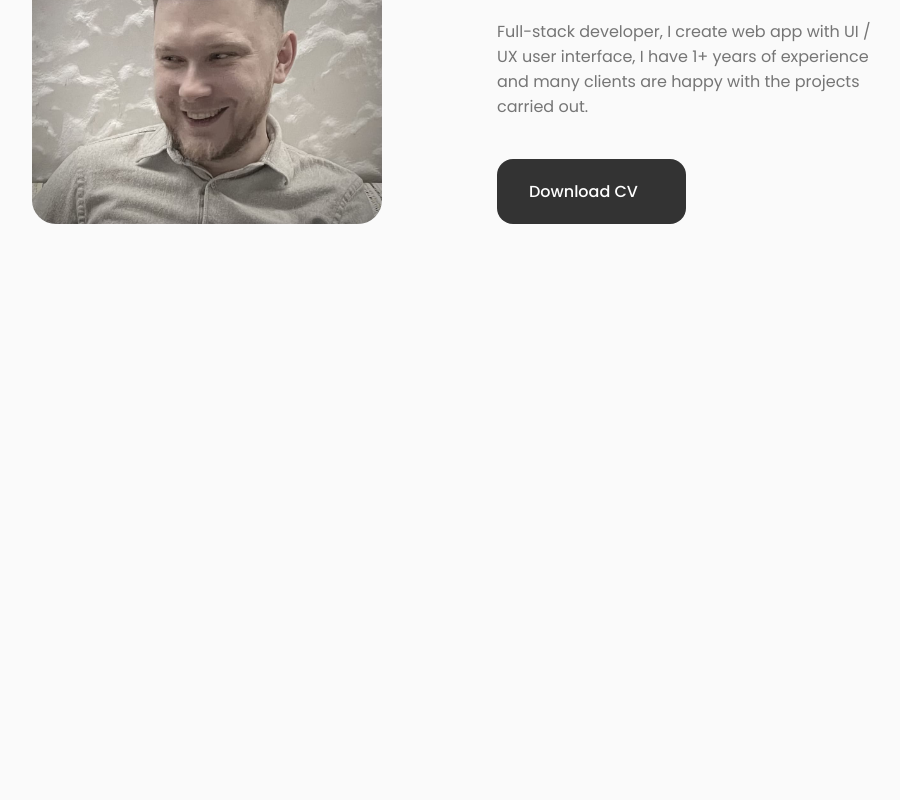
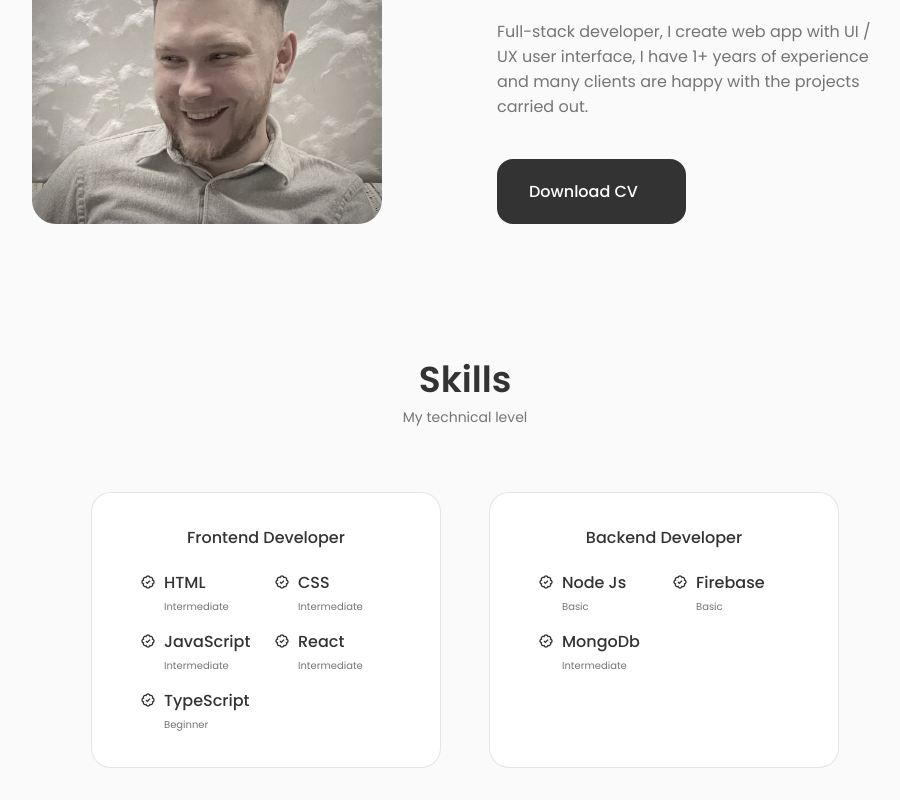
Before and after one commit to 4106677/personal-portfolio, a React (Create React App) app: page / in a window 1280 px wide. Shown: the part 1112-1912 px from the top of the page, without its empty margins (175-1075 px from the left). Before the commit the page ends 1368 px from the top, so only its background shows below. Built offline with nearby package versions, Linux system fonts and the light colour scheme; some icons are missing.

Commit message:
add skills section

```diff
--- a/package.json
+++ b/package.json
@@ -6,6 +6,8 @@
     "@testing-library/jest-dom": "^5.16.5",
     "@testing-library/react": "^13.4.0",
     "@testing-library/user-event": "^13.5.0",
+    "axios": "^1.4.0",
+    "nanoid": "^4.0.2",
     "react": "^18.2.0",
     "react-dom": "^18.2.0",
     "react-scripts": "5.0.1",
--- a/src/App.js
+++ b/src/App.js
@@ -2,6 +2,7 @@ import "./App.css";
 import About from "./components/about/About";
 import Header from "./components/header/Header";
 import Home from "./components/home/Home";
+import { Skills } from "./components/skills/Skills";
 
 const App = () => {
   return (
@@ -10,6 +11,7 @@ const App = () => {
       <main className="main">
         <Home />
         <About />
+        <Skills />
       </main>
     </>
   );
--- a/src/components/header/header.css
+++ b/src/components/header/header.css
@@ -68,8 +68,10 @@
     border-color: var(--body-color);
     padding: 2rem 1.5rem 4rem;
     box-shadow: 0 -1px 4px rgba(0, 0, 0, 0.15);
+    background-color: var(--container-color);
     border-radius: 1.5rem 1.5rem 0 0;
     transition: 0.3s;
+    /* z-index: var(--z-modal); */
   }
 
   /*Show menu*/
--- /dev/null
+++ b/src/components/services/Api.js
@@ -0,0 +1,14 @@
+const skillsList = [
+  { type: "front", name: "HTML", level: "Intermediate" },
+  { type: "front", name: "CSS", level: "Intermediate" },
+  { type: "front", name: "JavaScript", level: "Intermediate" },
+  { type: "front", name: "React", level: "Intermediate" },
+  { type: "front", name: "TypeScript", level: "Beginner" },
+  { type: "back", name: "Node Js", level: "Basic" },
+  { type: "back", name: "Firebase", level: "Basic" },
+  { type: "back", name: "MongoDb", level: "Intermediate" },
+];
+
+export const getSkills = (type) => {
+  return skillsList.filter((i) => i.type === type);
+};
--- /dev/null
+++ b/src/components/skills/Backend.jsx
@@ -0,0 +1,24 @@
+import React from "react";
+import { getSkills } from "../services/Api";
+import { nanoid } from "nanoid";
+
+const Backend = () => {
+  return (
+    <div className="skills__content">
+      <h3 className="skills__title">Backend Developer</h3>
+      <div className="skills__box">
+        {getSkills("back").map(({ name, level }) => (
+          <div className="skills__data" key={nanoid()}>
+            <i className="bx bx-badge-check"></i>
+            <div>
+              <h3 className="skills__name">{name}</h3>
+              <span className="skills__level">{level}</span>
+            </div>
+          </div>
+        ))}
+      </div>
+    </div>
+  );
+};
+
+export default Backend;
--- /dev/null
+++ b/src/components/skills/Frontend.jsx
@@ -0,0 +1,24 @@
+import React from "react";
+import { getSkills } from "../services/Api";
+import { nanoid } from "nanoid";
+
+const Frontend = () => {
+  return (
+    <div className="skills__content">
+      <h3 className="skills__title">Frontend Developer</h3>
+      <div className="skills__box">
+        {getSkills("front").map(({ name, level }) => (
+          <div className="skills__data" key={nanoid()}>
+            <i className="bx bx-badge-check"></i>
+            <div>
+              <h3 className="skills__name">{name}</h3>
+              <span className="skills__level">{level}</span>
+            </div>
+          </div>
+        ))}
+      </div>
+    </div>
+  );
+};
+
+export default Frontend;
--- /dev/null
+++ b/src/components/skills/Skills.jsx
@@ -0,0 +1,18 @@
+import React from "react";
+import "./skills.css";
+import Frontend from "./Frontend";
+import Backend from "./Backend";
+
+export const Skills = () => {
+  return (
+    <section className="skills section" id="skills">
+      <h2 className="section__title">Skills</h2>
+      <span className="section__subtitle">My technical level</span>
+
+      <div className="skills__container container grid">
+        <Frontend />
+        <Backend />
+      </div>
+    </section>
+  );
+};
--- /dev/null
+++ b/src/components/skills/skills.css
@@ -0,0 +1,101 @@
+.skills__container {
+  grid-template-columns: repeat(2, 350px);
+  column-gap: 3rem;
+  justify-content: center;
+}
+
+.skills__content {
+  background-color: var(--container-color);
+  border: 1px solid rgba(0, 0, 0, 0.1);
+  padding: 2rem 3rem;
+  border-radius: 1.25rem;
+}
+
+.skills__title {
+  font-size: var(--normal-font-size);
+  font-weight: var(--font-medium);
+  text-align: center;
+  margin-bottom: var(--mb-1-5);
+}
+
+.skills__box {
+  /* gap: 1rem;
+  display: flex;
+  justify-content: space-between;
+  flex-wrap: wrap;
+  flex-direction: row;
+  align-items: flex-start; */
+
+  display: grid;
+  grid-template-columns: repeat(2, 1fr);
+  grid-gap: 1rem;
+}
+
+.skills__data {
+  display: flex;
+  column-gap: 0.5rem;
+}
+
+.skills .bx-badge-check {
+  font-size: 1rem;
+  color: var(--title-color);
+}
+
+.skills__name {
+  font-size: var(--normal-font-size);
+  font-weight: var(--font-medium);
+  line-height: 18px;
+}
+
+.skills__level {
+  font-size: var(--tiny-font-size);
+}
+
+/*=============== BREAKPOINTS ===============*/
+/* For large devices */
+@media screen and (max-width: 992px) {
+  .skills__container {
+    column-gap: 1rem;
+  }
+
+  .skills__content {
+    padding: 2.5rem;
+  }
+}
+
+/* For medium devices */
+@media screen and (max-width: 768px) {
+  .skills__container {
+    grid-template-columns: 1fr;
+  }
+
+  .skills__box {
+    grid-template-columns: repeat(3, 1fr);
+  }
+}
+
+@media screen and (max-width: 576px) {
+  .skills__box {
+    grid-template-columns: repeat(2, 1fr);
+  }
+
+  .skills__container {
+    grid-template-columns: 1fr;
+  }
+
+  .skills__content {
+    padding: 1.5rem;
+  }
+}
+
+/* For small devices */
+@media screen and (max-width: 350px) {
+  .skills__box {
+    grid-template-columns: 1fr;
+    margin-left: 30px;
+  }
+
+  .skills__name {
+    font-size: var(--small-font-size);
+  }
+}
```
Also changed, not shown: 1 other file (tests, documents, lock files or other folders).
